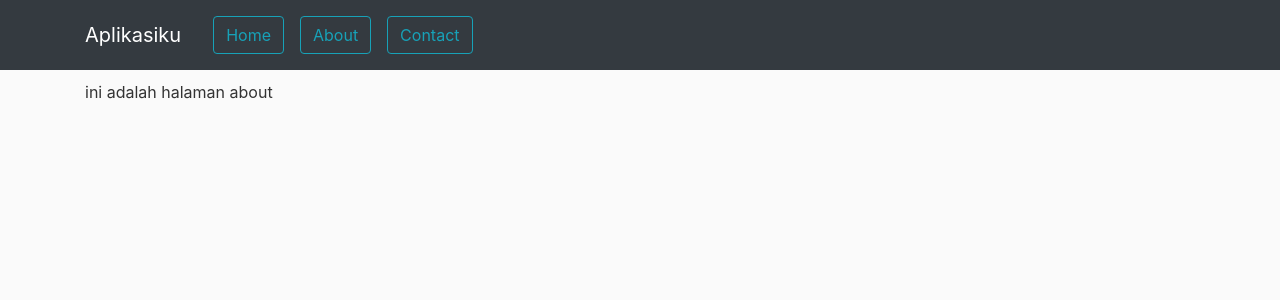
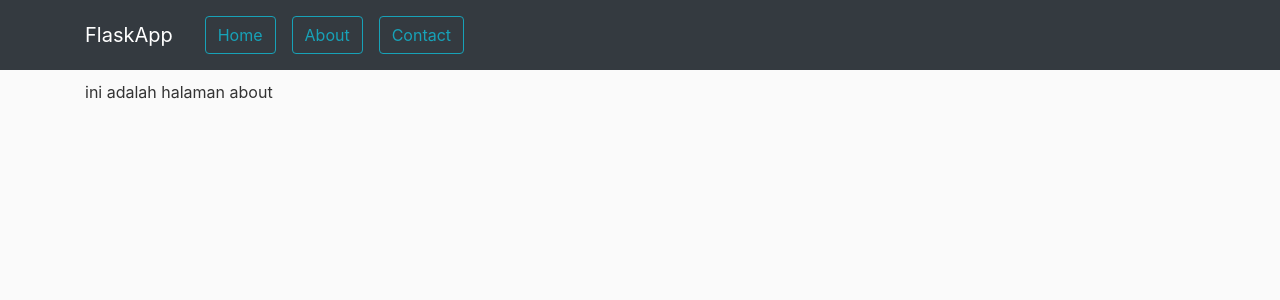
Before and after one commit to verysetiawan/belajar-flask---5-membuat-fitur-login, a Flask app: page /about in a window 1280 px wide. Shown: the top 300 px of the page. Run offline with Flask 2, Linux system fonts and the light colour scheme; some libraries are stand-ins or nearby versions.

```diff
--- a/templates/main_layout.html
+++ b/templates/main_layout.html
@@ -15,7 +15,7 @@
 
                 <div class="container">
                     <a class="navbar-brand mr-4" href="/">
-                        <font color="white">Aplikasiku</font>
+                        <font color="white">FlaskApp</font>
                     </a>
                     <button class="navbar-toggler" type="button" data-toggle="collapse" data-target="#navbarToggle"
                         aria-controls="navbarToggle" aria-expanded="false" aria-label="Toggle navigation">
```
